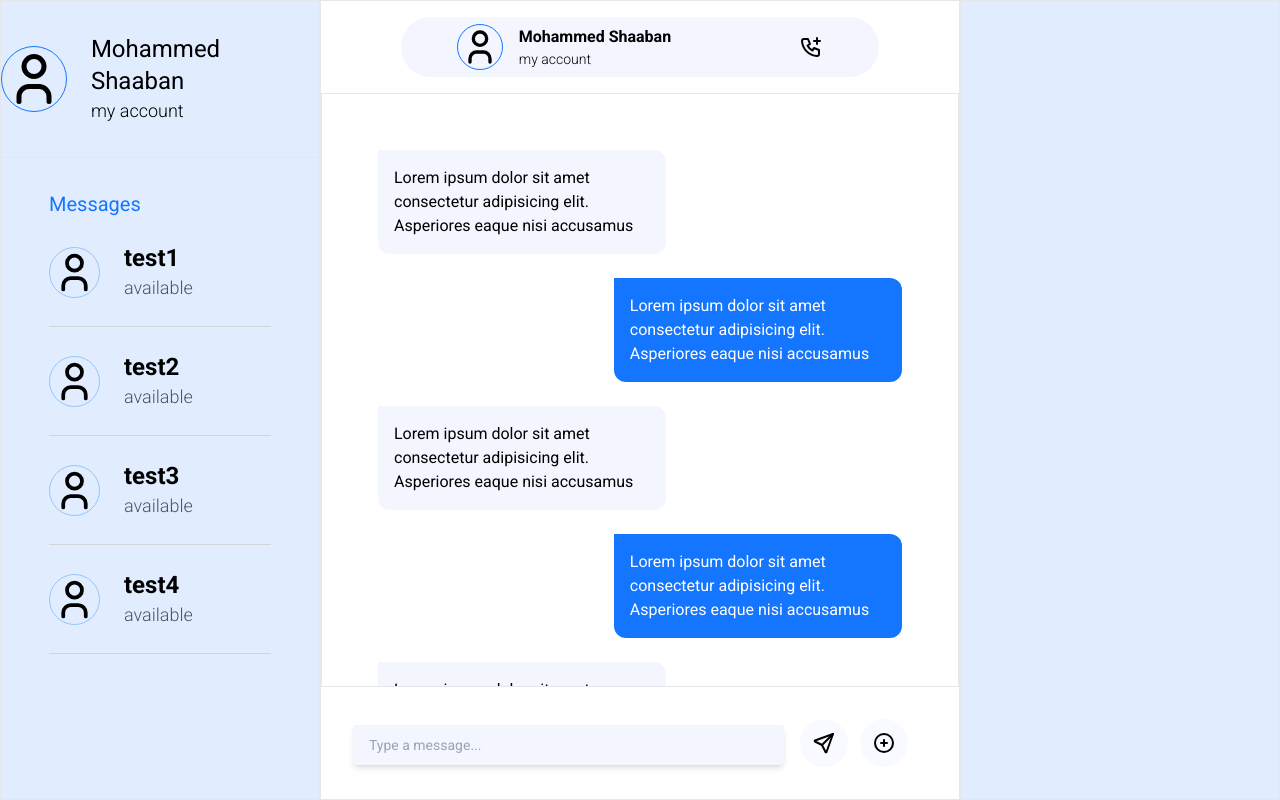
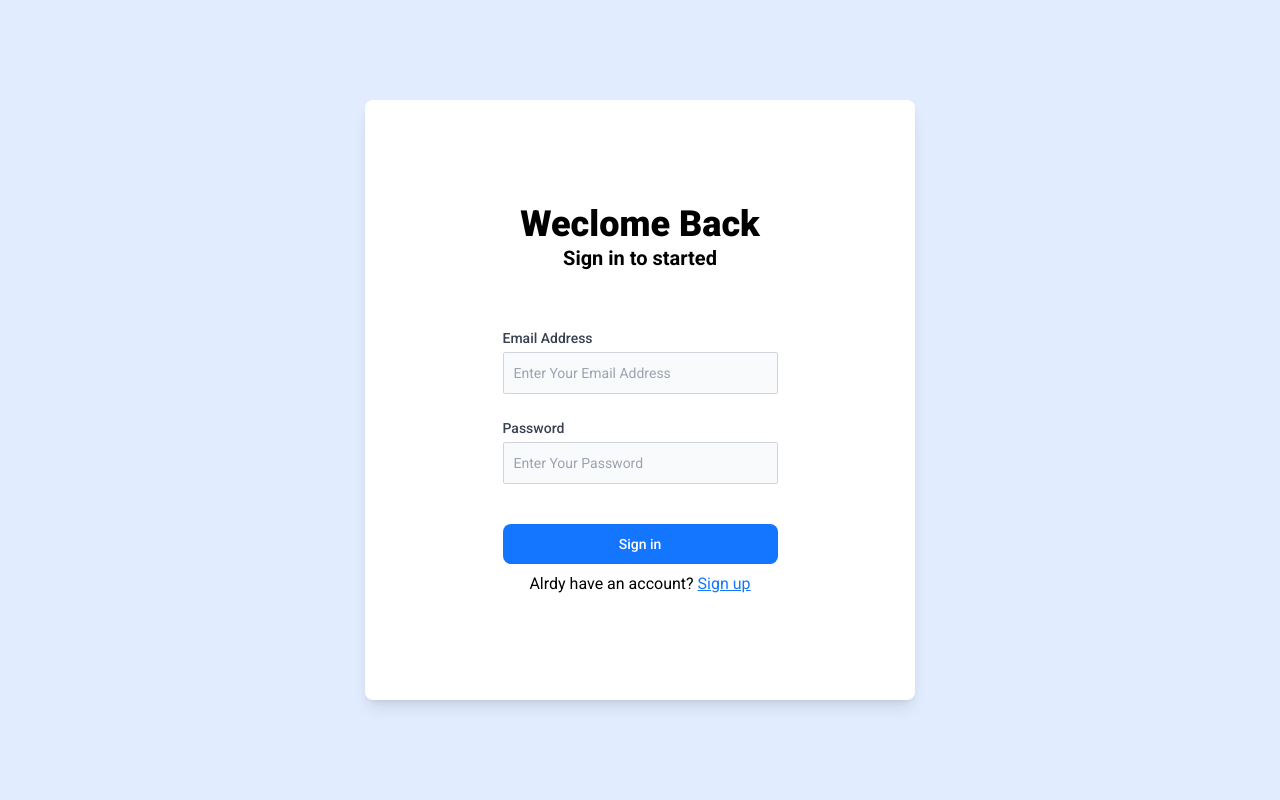
Before and after one commit to Mohammed-Shaaban-Ali/Whatsapp-Frontend, a React (Create React App) app: page /user/sign-in in a window 1280 px wide. Built offline with nearby package versions, Linux system fonts and the light colour scheme.

Commit message:
handle private route

```diff
--- a/package.json
+++ b/package.json
@@ -9,6 +9,7 @@
     "@testing-library/user-event": "^13.5.0",
     "react": "^18.2.0",
     "react-dom": "^18.2.0",
+    "react-router-dom": "^6.15.0",
     "react-scripts": "5.0.1",
     "web-vitals": "^2.1.4"
   },
--- a/src/App.js
+++ b/src/App.js
@@ -1,15 +1,36 @@
+import { Route, Routes, Navigate } from "react-router-dom";
 import Dashboard from "./components/Dashboard";
 import Form from "./components/Form";
 
 function App() {
-  //   const clientId =
-  //     "738914189423-gujq4c8a9gkaktifcthpqpa7rhoa26hp.apps.googleusercontent.com";
+  const ProtectedRoute = ({ children }) => {
+    const user = true; //localStorage.getItem("chatAppUser")!==null;
 
+    if (user === false) {
+      return <Navigate to={"/user/sign-in"} />;
+    } else if (
+      user &&
+      ["/user/sign-in", "/user/sign-up"].includes(window.location.pathname)
+    ) {
+      return <Navigate to={"/"} />;
+    }
+    return children;
+  };
   return (
-    <div className="bg-[#e1edff] h-screen flex justify-center items-center">
-      {/* <Form /> */}
-      <Dashboard />
-    </div>
+    <Routes>
+      <Route path="/">
+        <Route
+          index
+          element={
+            <ProtectedRoute>
+              <Dashboard />
+            </ProtectedRoute>
+          }
+        />
+        <Route path="user/sign-in" element={<Form isSignIn={true} />} />
+        <Route path="/user/sign-up" element={<Form isSignIn={false} />} />
+      </Route>
+    </Routes>
   );
 }
 export default App;
--- a/src/components/Dashboard.jsx
+++ b/src/components/Dashboard.jsx
@@ -9,6 +9,7 @@ const Dashboard = () => {
     { name: "test4", status: "available", image: userImage },
   ];
   return (
+    <div className="bg-[#e1edff] h-screen flex justify-center items-center">
       <div className="w-screen flex">
         <div className="w-[25%] border  h-screen ">
           <div className="flex justify-center items-center my-8">
@@ -63,15 +64,15 @@ const Dashboard = () => {
             <div className="cursor-pointer ml-auto">
               <svg
                 xmlns="http://www.w3.org/2000/svg"
-              class="icon icon-tabler icon-tabler-phone-plus"
+                className="icon icon-tabler icon-tabler-phone-plus"
                 width="24"
                 height="24"
                 viewBox="0 0 24 24"
-              stroke-width="2"
+                strokeWidth="2"
                 stroke="currentColor"
                 fill="none"
-              stroke-linecap="round"
-              stroke-linejoin="round"
+                strokeLinecap="round"
+                strokeLinejoin="round"
               >
                 <path stroke="none" d="M0 0h24v24H0z" fill="none"></path>
                 <path d="M5 4h4l2 5l-2.5 1.5a11 11 0 0 0 5 5l1.5 -2.5l5 2v4a2 2 0 0 1 -2 2a16 16 0 0 1 -15 -15a2 2 0 0 1 2 -2"></path>
@@ -82,75 +83,51 @@ const Dashboard = () => {
 
           <div className="h-[75%] w-full border overflow-y-scroll">
             <div className=" p-14">
-            <div className="max-w-[55%] bg-secondary rounded-b-xl rounded-tr-xl p-4 mb-6">
+              <div className="max-w-[60%] w-fit bg-secondary rounded-b-xl rounded-tr-xl p-4 mb-6">
                 Lorem ipsum dolor sit amet consectetur adipisicing elit.
                 Asperiores eaque nisi accusamus
               </div>
-            <div className="max-w-[55%] bg-primary text-white rounded-b-xl rounded-tr-xl p-4 ml-auto mb-6">
+              <div className="max-w-[60%] w-fit bg-primary text-white rounded-b-xl rounded-tr-xl p-4 ml-auto mb-6">
                 Lorem ipsum dolor sit amet consectetur adipisicing elit.
                 Asperiores eaque nisi accusamus
               </div>
-            <div className="max-w-[55%] bg-secondary rounded-b-xl rounded-tr-xl p-4 mb-6">
+              <div className="max-w-[60%] w-fit bg-secondary rounded-b-xl rounded-tr-xl p-4 mb-6">
                 Lorem ipsum dolor sit amet consectetur adipisicing elit.
                 Asperiores eaque nisi accusamus
               </div>
-            <div className="max-w-[55%] bg-primary text-white rounded-b-xl rounded-tr-xl p-4 ml-auto mb-6">
-              Lorem ipsum dolor sit amet consectetur adipisicing elit.
-              Asperiores eaque nisi accusamus
-            </div>{" "}
-            <div className="max-w-[55%] bg-secondary rounded-b-xl rounded-tr-xl p-4 mb-6">
+              <div className="max-w-[60%] w-fit bg-primary text-white rounded-b-xl rounded-tr-xl p-4 ml-auto mb-6">
                 Lorem ipsum dolor sit amet consectetur adipisicing elit.
                 Asperiores eaque nisi accusamus
               </div>
-            <div className="max-w-[55%] bg-primary text-white rounded-b-xl rounded-tr-xl p-4 ml-auto mb-6">
-              Lorem ipsum dolor sit amet consectetur adipisicing elit.
-              Asperiores eaque nisi accusamus
-            </div>{" "}
-            <div className="max-w-[55%] bg-secondary rounded-b-xl rounded-tr-xl p-4 mb-6">
+              <div className="max-w-[60%] w-fit bg-secondary rounded-b-xl rounded-tr-xl p-4 mb-6">
                 Lorem ipsum dolor sit amet consectetur adipisicing elit.
                 Asperiores eaque nisi accusamus
               </div>
-            <div className="max-w-[55%] bg-primary text-white rounded-b-xl rounded-tr-xl p-4 ml-auto mb-6">
-              Lorem ipsum dolor sit amet consectetur adipisicing elit.
-              Asperiores eaque nisi accusamus
-            </div>{" "}
-            <div className="max-w-[55%] bg-secondary rounded-b-xl rounded-tr-xl p-4 mb-6">
+              <div className="max-w-[60%] w-fit bg-primary text-white rounded-b-xl rounded-tr-xl p-4 ml-auto mb-6">
                 Lorem ipsum dolor sit amet consectetur adipisicing elit.
                 Asperiores eaque nisi accusamus
               </div>
-            <div className="max-w-[55%] bg-primary text-white rounded-b-xl rounded-tr-xl p-4 ml-auto mb-6">
-              Lorem ipsum dolor sit amet consectetur adipisicing elit.
-              Asperiores eaque nisi accusamus
-            </div>{" "}
-            <div className="max-w-[55%] bg-secondary rounded-b-xl rounded-tr-xl p-4 mb-6">
+              <div className="max-w-[60%] w-fit bg-secondary rounded-b-xl rounded-tr-xl p-4 mb-6">
                 Lorem ipsum dolor sit amet consectetur adipisicing elit.
                 Asperiores eaque nisi accusamus
               </div>
-            <div className="max-w-[55%] bg-primary text-white rounded-b-xl rounded-tr-xl p-4 ml-auto mb-6">
-              Lorem ipsum dolor sit amet consectetur adipisicing elit.
-              Asperiores eaque nisi accusamus
-            </div>{" "}
-            <div className="max-w-[55%] bg-secondary rounded-b-xl rounded-tr-xl p-4 mb-6">
+              <div className="max-w-[60%] w-fit bg-primary text-white rounded-b-xl rounded-tr-xl p-4 ml-auto mb-6">
                 Lorem ipsum dolor sit amet consectetur adipisicing elit.
                 Asperiores eaque nisi accusamus
               </div>
-            <div className="max-w-[55%] bg-primary text-white rounded-b-xl rounded-tr-xl p-4 ml-auto mb-6">
-              Lorem ipsum dolor sit amet consectetur adipisicing elit.
-              Asperiores eaque nisi accusamus
-            </div>{" "}
-            <div className="max-w-[55%] bg-secondary rounded-b-xl rounded-tr-xl p-4 mb-6">
+              <div className="max-w-[60%] w-fit bg-secondary rounded-b-xl rounded-tr-xl p-4 mb-6">
                 Lorem ipsum dolor sit amet consectetur adipisicing elit.
                 Asperiores eaque nisi accusamus
               </div>
-            <div className="max-w-[55%] bg-primary text-white rounded-b-xl rounded-tr-xl p-4 ml-auto mb-6">
-              Lorem ipsum dolor sit amet consectetur adipisicing elit.
-              Asperiores eaque nisi accusamus
-            </div>{" "}
-            <div className="max-w-[55%] bg-secondary rounded-b-xl rounded-tr-xl p-4 mb-6">
+              <div className="max-w-[60%] w-fit bg-primary text-white rounded-b-xl rounded-tr-xl p-4 ml-auto mb-6">
                 Lorem ipsum dolor sit amet consectetur adipisicing elit.
                 Asperiores eaque nisi accusamus
               </div>
-            <div className="max-w-[55%] bg-primary text-white rounded-b-xl rounded-tr-xl p-4 ml-auto mb-6">
+              <div className="max-w-[60%] w-fit bg-secondary rounded-b-xl rounded-tr-xl p-4 mb-6">
+                Lorem ipsum dolor sit amet consectetur adipisicing elit.
+                Asperiores eaque nisi accusamus
+              </div>
+              <div className="max-w-[60%] w-fit bg-primary text-white rounded-b-xl rounded-tr-xl p-4 ml-auto mb-6">
                 Lorem ipsum dolor sit amet consectetur adipisicing elit.
                 Asperiores eaque nisi accusamus
               </div>
@@ -165,15 +142,15 @@ const Dashboard = () => {
             <div className="ml-4 p-3 cursor-pointer bg-light rounded-full">
               <svg
                 xmlns="http://www.w3.org/2000/svg"
-              class="icon icon-tabler icon-tabler-send"
+                className="icon icon-tabler icon-tabler-send"
                 width="24"
                 height="24"
                 viewBox="0 0 24 24"
-              stroke-width="2"
+                strokeWidth="2"
                 stroke="currentColor"
                 fill="none"
-              stroke-linecap="round"
-              stroke-linejoin="round"
+                strokeLinecap="round"
+                strokeLinejoin="round"
               >
                 <path stroke="none" d="M0 0h24v24H0z" fill="none"></path>
                 <path d="M10 14l11 -11"></path>
@@ -183,15 +160,15 @@ const Dashboard = () => {
             <div className="ml-3 p-3 cursor-pointer bg-light rounded-full">
               <svg
                 xmlns="http://www.w3.org/2000/svg"
-              class="icon icon-tabler icon-tabler-circle-plus"
+                className="icon icon-tabler icon-tabler-circle-plus"
                 width="24"
                 height="24"
                 viewBox="0 0 24 24"
-              stroke-width="2"
+                strokeWidth="2"
                 stroke="currentColor"
                 fill="none"
-              stroke-linecap="round"
-              stroke-linejoin="round"
+                strokeLinecap="round"
+                strokeLinejoin="round"
               >
                 <path stroke="none" d="M0 0h24v24H0z" fill="none"></path>
                 <path d="M3 12a9 9 0 1 0 18 0a9 9 0 0 0 -18 0"></path>
@@ -204,6 +181,7 @@ const Dashboard = () => {
 
         <div className="w-[25%] border  h-screen"></div>
       </div>
+    </div>
   );
 };
 
--- a/src/components/Form.jsx
+++ b/src/components/Form.jsx
@@ -1,8 +1,9 @@
 import React, { useState } from "react";
 import Input from "./Input";
 import Button from "./Button";
+import { Link } from "react-router-dom";
 
-const Form = ({ isSignIn = true }) => {
+const Form = ({ isSignIn = false }) => {
   const [data, setData] = useState({
     ...(!isSignIn && {
       name: "",
@@ -11,6 +12,7 @@ const Form = ({ isSignIn = true }) => {
     password: "",
   });
   return (
+    <div className="bg-[#e1edff] h-screen flex justify-center items-center">
       <div className="bg-white w-[550px] h-[600px] shadow-lg rounded-lg flex flex-col justify-center items-center">
         <div className="text-4xl font-extrabold ">
           Weclome {isSignIn && "Back"}
@@ -52,10 +54,14 @@ const Form = ({ isSignIn = true }) => {
         </form>
         <div className="mt-2">
           Alrdy have an account?{" "}
-        <span className="text-primary cursor-pointer underline">
+          <Link
+            to={isSignIn ? "/user/sign-up" : "/user/sign-in"}
+            className="text-primary cursor-pointer underline"
+          >
             {" "}
             {isSignIn ? "Sign up" : "Sign in"}
-        </span>
+          </Link>
+        </div>
       </div>
     </div>
   );
--- a/src/index.js
+++ b/src/index.js
@@ -2,6 +2,11 @@ import React from "react";
 import ReactDOM from "react-dom/client";
 import App from "./App";
 import "./index.css";
+import { BrowserRouter } from "react-router-dom";
 
 const root = ReactDOM.createRoot(document.getElementById("root"));
-root.render(<App />);
+root.render(
+  <BrowserRouter>
+    <App />
+  </BrowserRouter>
+);
```
Also changed, not shown: 1 other file (tests, documents, lock files or other folders). Lines whose indentation alone changed are shown as unchanged.
